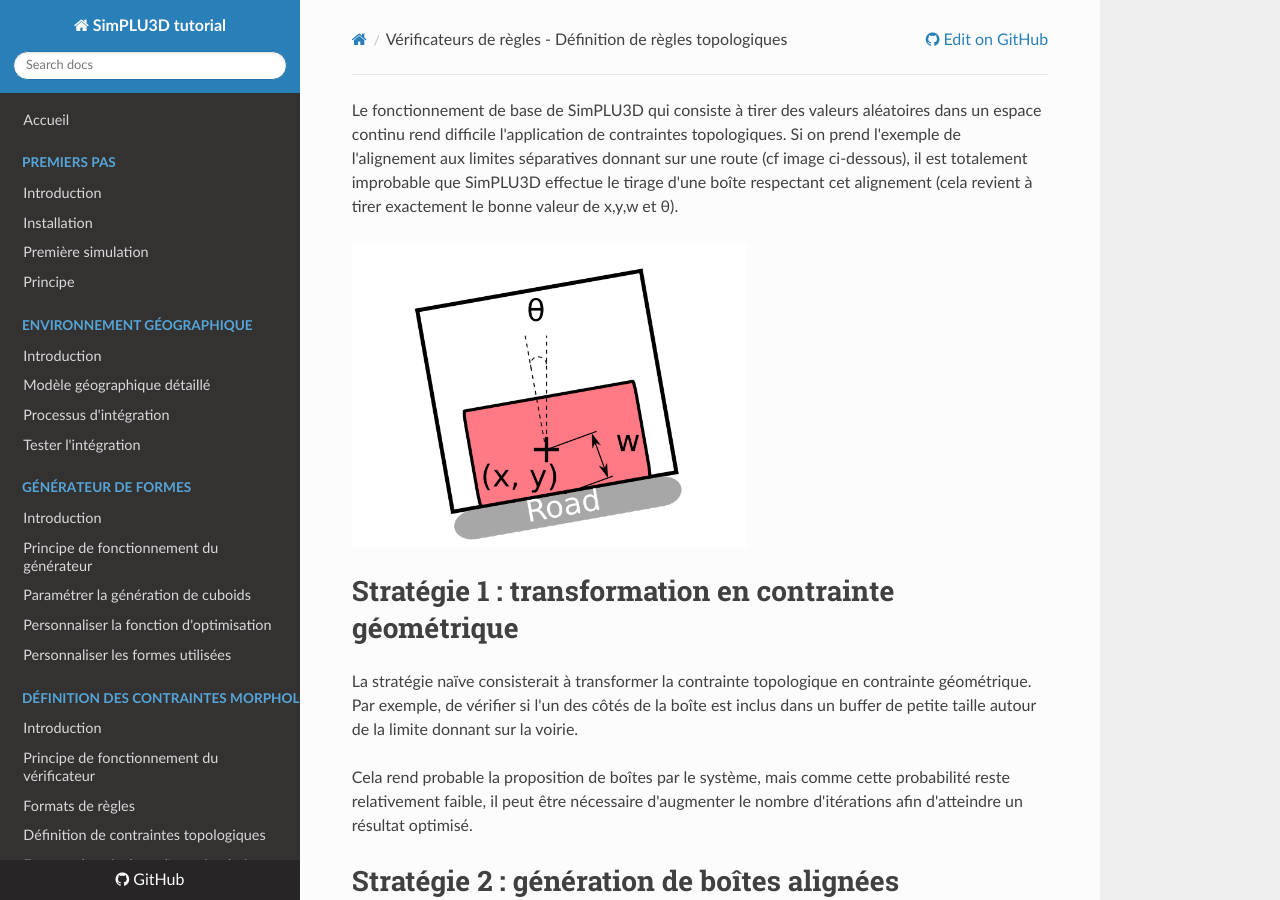
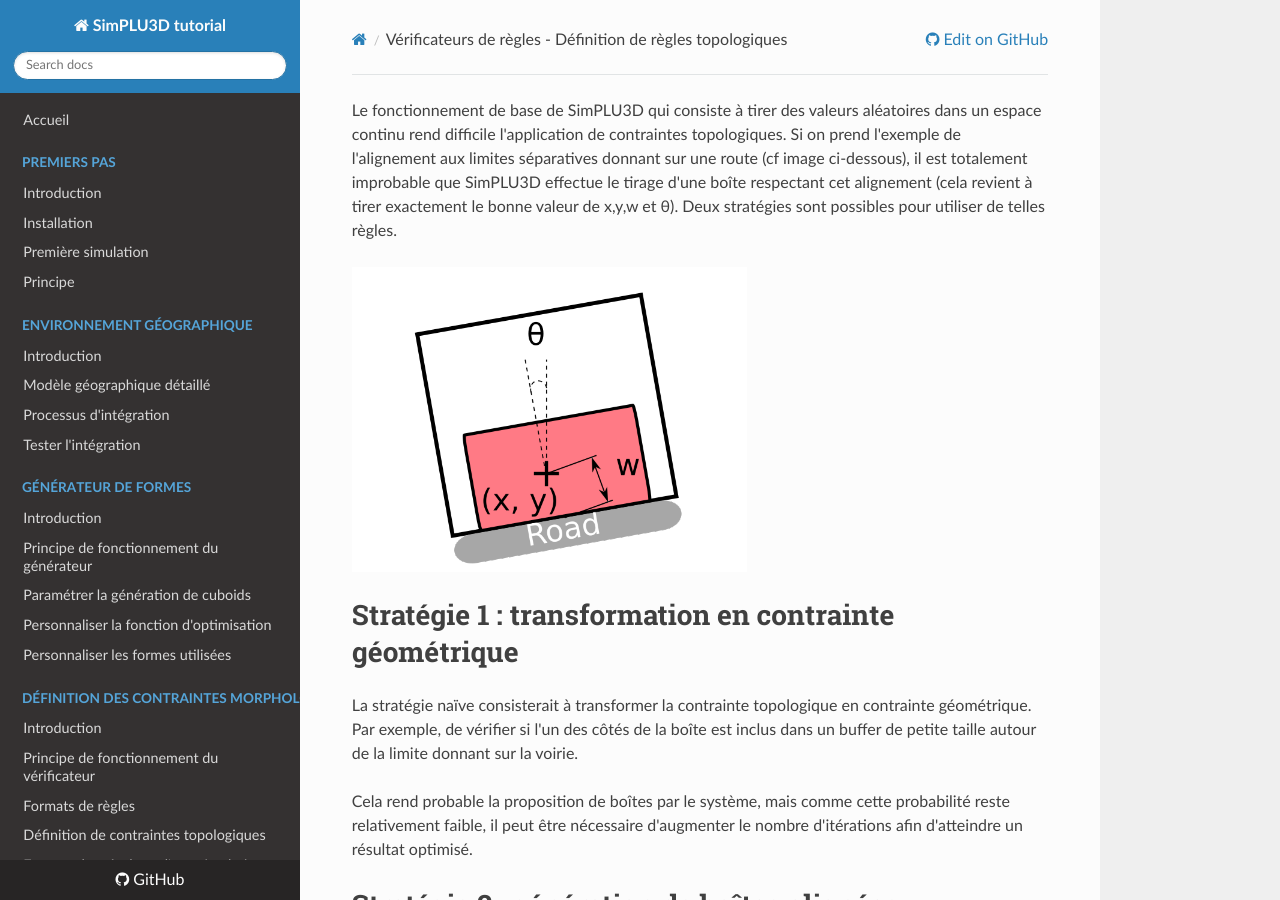
Before and after one commit to SimPLU3D/simplu3D-tutorial, an MkDocs documentation site: the page built from docs/rules/topologique.md, in a window 1280 px wide and 900 px high. Built offline with MkDocs 1.6.1, drawn with Linux system fonts in a browser that asks for light colours; nearby versions of some CDN libraries.

Commit message:
Update topologique.md

```diff
--- a/docs/rules/topologique.md
+++ b/docs/rules/topologique.md
@@ -6,7 +6,7 @@ date: 2018-10-26
 
 ---
 
-Le fonctionnement de base de SimPLU3D qui consiste à tirer des valeurs aléatoires dans un espace continu rend difficile l'application de contraintes topologiques. Si on prend l'exemple de l'alignement aux limites séparatives donnant sur une route (cf image ci-dessous), il est totalement improbable que SimPLU3D effectue le tirage d'une boîte respectant cet alignement (cela revient à tirer exactement le bonne valeur de x,y,w et θ).
+Le fonctionnement de base de SimPLU3D qui consiste à tirer des valeurs aléatoires dans un espace continu rend difficile l'application de contraintes topologiques. Si on prend l'exemple de l'alignement aux limites séparatives donnant sur une route (cf image ci-dessous), il est totalement improbable que SimPLU3D effectue le tirage d'une boîte respectant cet alignement (cela revient à tirer exactement le bonne valeur de x,y,w et θ). Deux stratégies sont possibles pour utiliser de telles règles.
 
 ![Illustration de la contrainte d'alignement](./img/alignement.png)
 
```
